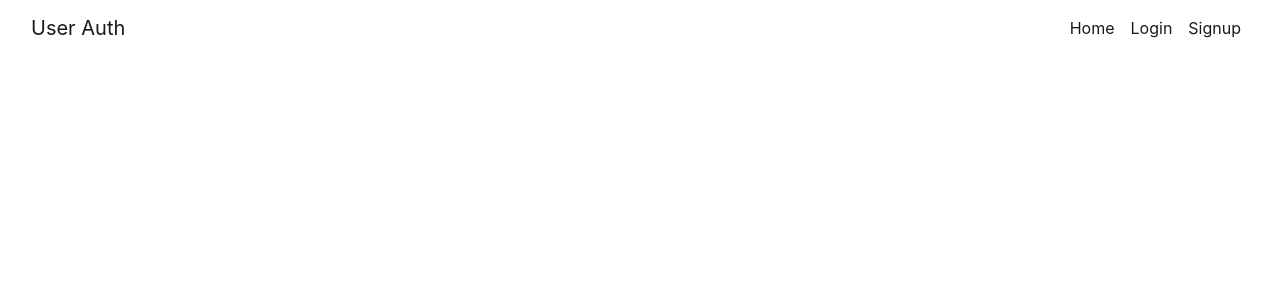
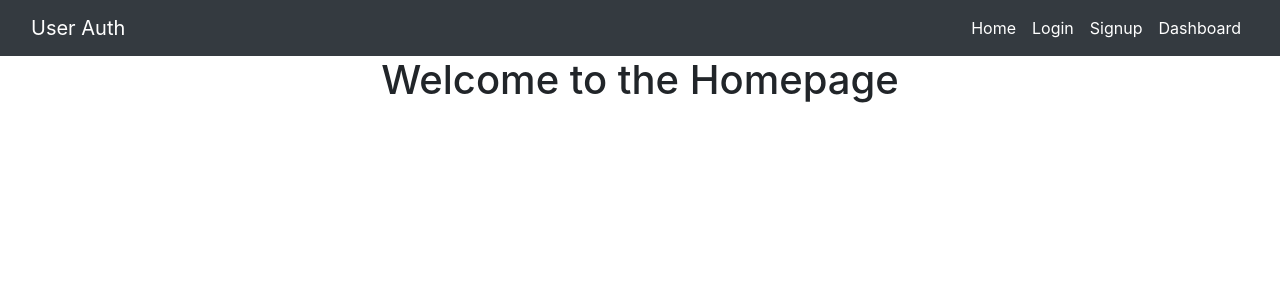
Before and after one commit to MakarandPundlik/BlogPost, a React (Create React App) app in the folder frontend_mod/: page / in a window 1280 px wide. Shown: the top 300 px of the page. Built offline with nearby package versions, Linux system fonts and the light colour scheme.

Commit message:
protected routes

```diff
--- a/frontend_mod/public/index.html
+++ b/frontend_mod/public/index.html
@@ -40,5 +40,7 @@
       To begin the development, run `npm start` or `yarn start`.
       To create a production bundle, use `npm run build` or `yarn build`.
     -->
+    <script src="https://cdn.jsdelivr.net/npm/@popperjs/core@2.6.0/dist/umd/popper.min.js" integrity="sha384-KsvD1yqQ1/1+IA7gi3P0tyJcT3vR+NdBTt13hSJ2lnve8agRGXTTyNaBYmCR/Nwi" crossorigin="anonymous"></script>
+    <script src="https://cdn.jsdelivr.net/npm/bootstrap@5.0.0-beta2/dist/js/bootstrap.min.js" integrity="sha384-nsg8ua9HAw1y0W1btsyWgBklPnCUAFLuTMS2G72MMONqmOymq585AcH49TLBQObG" crossorigin="anonymous"></script>
   </body>
 </html>
--- a/frontend_mod/src/App.jsx
+++ b/frontend_mod/src/App.jsx
@@ -4,14 +4,19 @@ import {NavLink,BrowserRouter,Switch, Route} from 'react-router-dom';
 import Navbar from './components/Navbar';
 import Login from './components/Login';
 import Signup from './components/Signup';
+import ProtectedRoute from './components/ProtectedRoute';
+import Homepage from './components/Homepage';
+import Dashboard from './components/Dashboard';
 function App() {
   return (
     <div className="App">
       <BrowserRouter>
         <Navbar/>
         <Switch>
+          <Route exact path="/" component={Homepage}></Route>
           <Route exact path="/login" component={Login}></Route>
           <Route exact path="/signup" component={Signup}></Route>
+          <ProtectedRoute exact path="/dashboard" component={Dashboard}></ProtectedRoute>
         </Switch>
       </BrowserRouter>
     </div>
--- /dev/null
+++ b/frontend_mod/src/components/Homepage.jsx
@@ -0,0 +1,11 @@
+import React from 'react';
+
+function Homepage(props) {
+    return (
+        <div>
+            <h1>Welcome to the Homepage</h1>
+        </div>
+    );
+}
+
+export default Homepage;
--- a/frontend_mod/src/components/Navbar.jsx
+++ b/frontend_mod/src/components/Navbar.jsx
@@ -6,7 +6,7 @@ const light = "navbar navbar-light navbar-expand-lg ";
 
 
 function Navbar(props) {
-    const [theme,setTheme] = useState(light);
+    const [theme,setTheme] = useState(dark);
     return (
         <nav className={theme}>
   <div className="container-fluid">
@@ -14,6 +14,7 @@ function Navbar(props) {
     <button className="navbar-toggler" type="button" data-bs-toggle="collapse" data-bs-target="#navbarSupportedContent" aria-controls="navbarSupportedContent" aria-expanded="false" aria-label="Toggle navigation">
       <span className="navbar-toggler-icon"></span>
     </button>
+
     <div className="collapse navbar-collapse" id="navbarSupportedContent">
       <ul className="navbar-nav ml-auto mb-2 mb-lg-0">
         <li className="nav-item">
@@ -26,7 +27,7 @@ function Navbar(props) {
           <NavLink className="nav-link active" aria-current="page" to="/signup">Signup</NavLink>
         </li>
        <li>
-
+       <NavLink className="nav-link active" aria-current="page" to="/dashboard">Dashboard</NavLink>
        </li>
       </ul>
       {/* <form className="d-flex">
--- /dev/null
+++ b/frontend_mod/src/components/ProtectedRoute.jsx
@@ -0,0 +1,11 @@
+import React from 'react';
+import { Redirect, Route } from 'react-router-dom';
+
+function ProtectedRoute({component,...rest}) {
+    const auth = false;
+    return (
+        <Route {...rest} render={()=>auth?{component}:<Redirect to="/"></Redirect>} />
+    );
+}
+
+export default ProtectedRoute;
```
